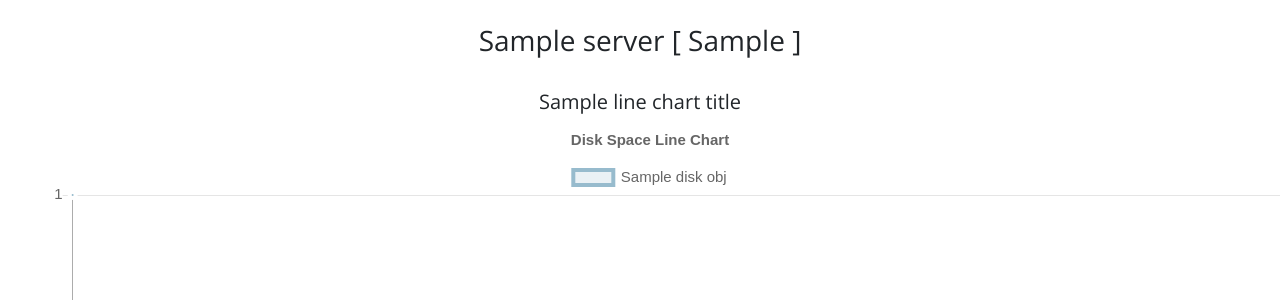
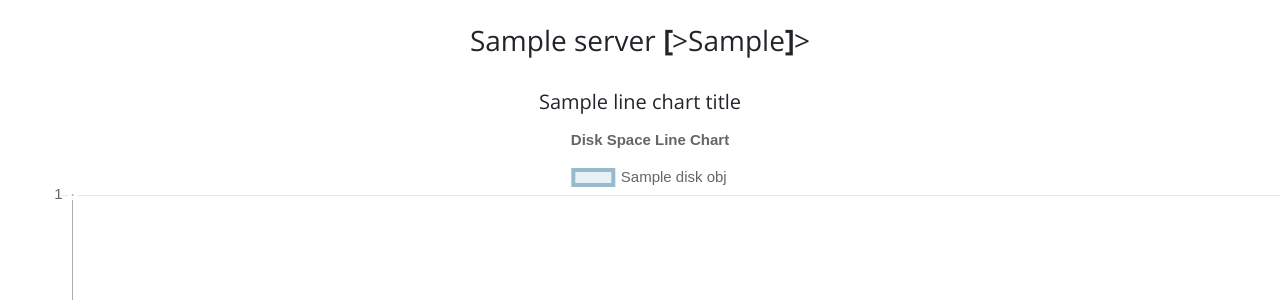
Before and after one commit to jachiev8a/linux-server-tools, a Flask app: template templates/disk_chart.html in a window 1280 px wide. Shown: the part 56-356 px from the top of the page. Run offline with Flask 2, Linux system fonts and the light colour scheme; the template is opened without the code that fills it: most values are stand-ins (such as "Sample title", 1, 10 or a date in 2020); some libraries are stand-ins or nearby versions.

Commit message:
fix css styling for disk title

```diff
--- a/templates/_base_layout.html
+++ b/templates/_base_layout.html
@@ -23,6 +23,9 @@
     <!-- CSS: layout base -->
     <link rel="stylesheet" href="{{url_for('static', filename='css/layout.css')}}">
 
+    <!-- CSS: custom -->
+    <link rel="stylesheet" href="{{url_for('static', filename='css/custom.css')}}">
+
 </head>
 <body>
     <div>
--- a/templates/disk_chart.html
+++ b/templates/disk_chart.html
@@ -11,7 +11,7 @@
 {% block content %}
 <center>
     <br/>
-    <h3>{{ disk_obj.server.name }} [ {{ disk_obj.server.ip }} ]</h3>
+    <h3>{{ disk_obj.server.name }} <b>[</b>><span class="disk-ip">{{ disk_obj.server.ip }}</span><b>]</b>></h3>
     <br/>
     <h5>{{ line_chart_title }}</h5>
 
```
